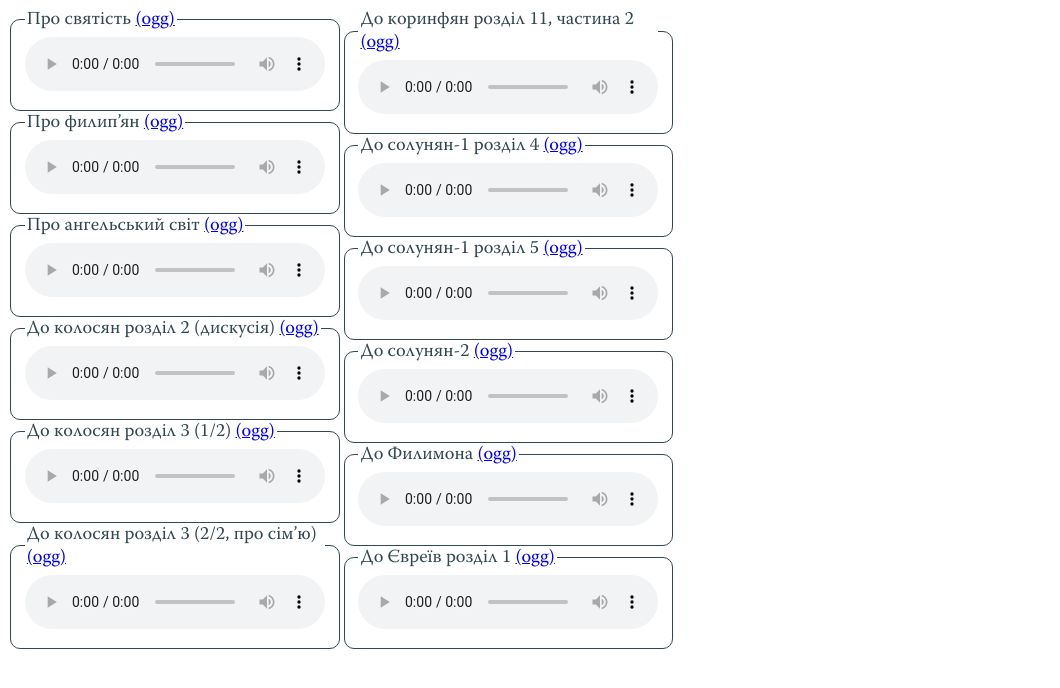
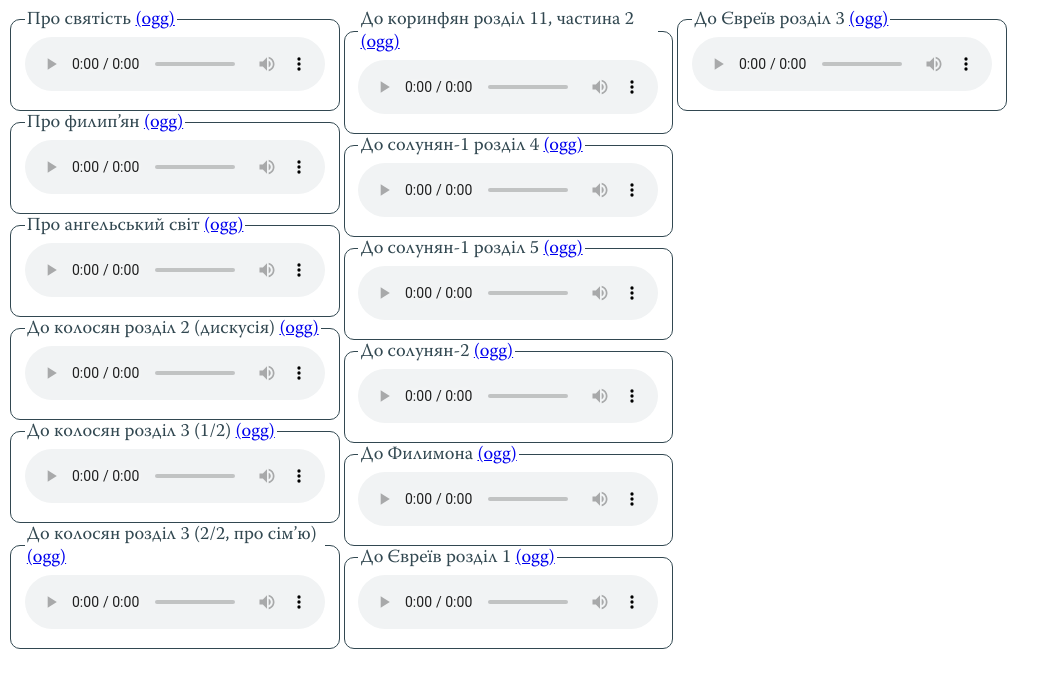
Before and after one commit to mivanchenko/monk, a plain HTML site: page dialogs/index.html in a window 1280 px wide. Shown: the whole page, without its empty margins (0-1060 px from the left). Drawn offline with Linux system fonts and the light colour scheme.

Commit message:
Add to Jews 3

```diff
--- a/dialogs/index.html
+++ b/dialogs/index.html
@@ -142,6 +142,17 @@
 			</audio>
 		</fieldset>
 
+		<fieldset>
+			<legend>
+				<span>До Євреїв розділ 3</span>
+				<a href="20190722.ogg">(ogg)</a>
+			</legend>
+			<audio controls>
+			<source src="20190722.ogg" type="audio/ogg">
+			Your browser does not support the audio element.
+			</audio>
+		</fieldset>
+
 	</div>
 
 	<br>
```
Also changed, not shown: 1 other file.
